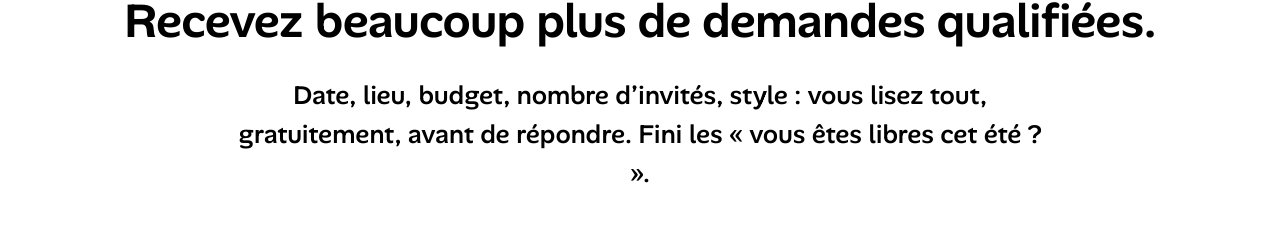
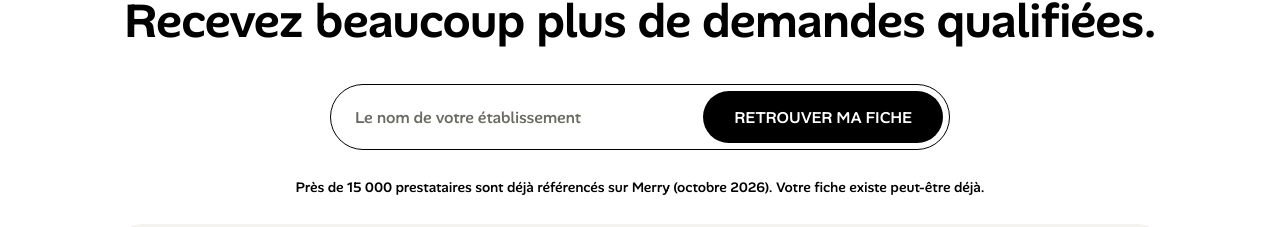
Before and after one commit to stanislaslargetpiet-caboche/merry-brief, a Next.js app: page /vitrine/partenaires in a window 1280 px wide. Shown: the part 162-389 px from the top of the page. Built offline with nearby package versions, Linux system fonts and the light colour scheme; no server answers; a web font is replaced by a local one.

Commit message:
Prestataires : retirer le sous-titre du hero, absent du canvas
Le canvas (Site-Prestataires, page 9 - Site vitrine) n'a jamais eu de
sous-titre sous le H1 ; le code gardait encore le paragraphe.

Co-Authored-By: Claude Sonnet 5 <noreply@anthropic.com>

```diff
--- a/app/vitrine/partenaires/page.js
+++ b/app/vitrine/partenaires/page.js
@@ -42,9 +42,6 @@ export default async function VitrinePrestataires() {
         <h1 className="wv-h2" style={{ maxWidth: 1100 }}>
           Recevez beaucoup plus de demandes qualifiées.
         </h1>
-        <p className="wv-lead" style={{ maxWidth: 820 }}>
-          Date, lieu, budget, nombre d’invités, style : vous lisez tout, gratuitement, avant de répondre. Fini les « vous êtes libres cet été ? ».
-        </p>
         <form className="wv-find" action={FICHE} method="get">
           <label className="wv-find-in">
             <span className="wv-sr">Le nom de votre établissement</span>
```
